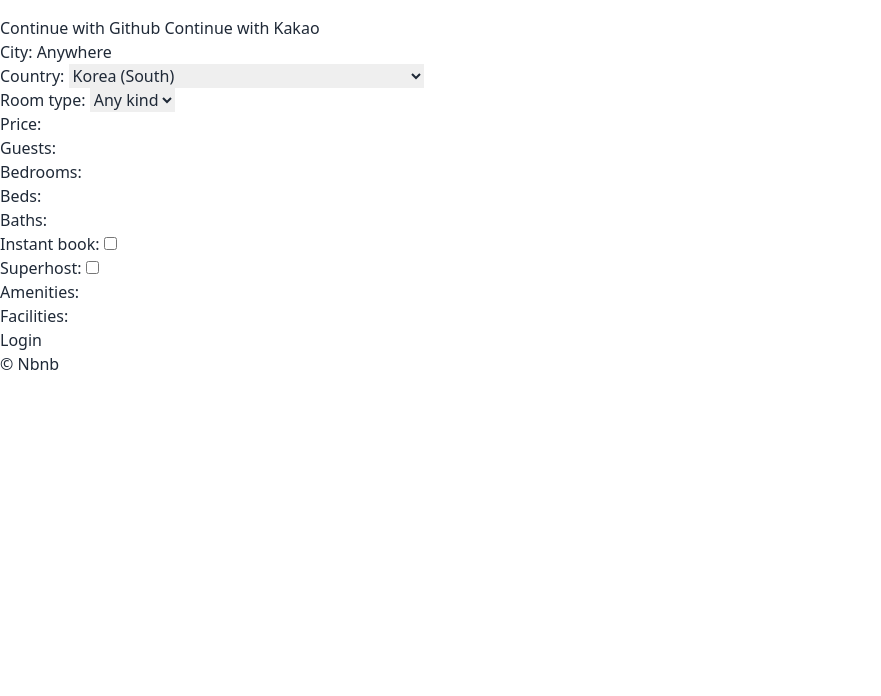
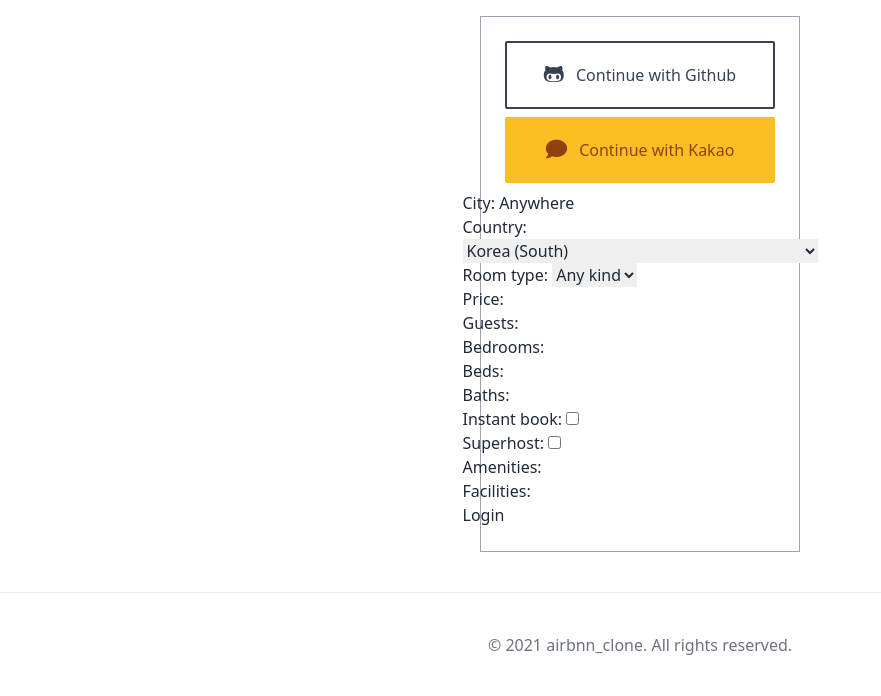
Before and after one commit to dnova13/airbnb-clone, a Django app: template templates/users/login.html in a window 1280 px wide. Shown: the part 80-776 px from the top of the page, without its empty margins (0-881 px from the left). Run offline with Django 3.2, Linux system fonts and the light colour scheme; the template is opened without the code that fills it: values that come from a table or form of the project are taken from there, others are empty; style sheets or scripts are compiled from the project's sources; parts of the project's set-up code (start-up, migrations or seed data) failed here and were passed over; some libraries are stand-ins or nearby versions.

Commit message:
20.8 Footer, Social Login

```diff
--- a/templates/partials/footer.html
+++ b/templates/partials/footer.html
@@ -1,3 +1,6 @@
-<footer>
-    &copy; Nbnb
+<footer class="container mx-auto text-center py-10 border-t font-medium text-gray-500 flex flex-col">
+    <span>
+
+    </span>
+    <span>&copy; 2021 airbnn_clone. All rights reserved.</span>
 </footer>
--- a/templates/partials/room_card.html
+++ b/templates/partials/room_card.html
@@ -1,4 +1,5 @@
 <div class="w-1/4 mb-10 px-2 overflow-hidden">
+    <a href="{% url 'rooms:detail' room.pk %}">
         <div class="w-full h-64 bg-full bg-center rounded-lg mb-2 " style="background-image: url({{room.first_photo}});"></div>
         <div class="flex justify-between mb-2 truncate">
             <div class="w-4/5 overflow-hidden flex">
@@ -12,4 +13,5 @@
             </span>
         </div>
         <span class="text-black w-11/12 block truncate">{{room.name}}</span>
+    </a>
 </div>
--- a/templates/partials/social_login.html
+++ b/templates/partials/social_login.html
@@ -1,8 +1,8 @@
-<div>
-    <a href="{% url 'users:github-login' %}">
-        Continue with Github
+<div class="flex flex-col w-full">
+    <a href="{% url 'users:github-login' %}" class="w-full border-2 font-medium text-gray-700 mb-2 border-gray-700 text-center rounded-sm py-5">
+        <i class="fab fa-github-alt mr-2 fa-lg"></i> Continue with Github
     </a>
-    <a href="{% url 'users:kakao-login' %}">
-        Continue with Kakao
+    <a href="{% url 'users:kakao-login' %}" class="w-full border font-medium text-yellow-800 mb-2 border-yellow-400 text-center rounded-sm py-5 bg-yellow-400 ">
+        <i class="fas fa-comment mr-2 fa-lg"></i> Continue with Kakao
     </a>
 </div>
--- a/templates/users/login.html
+++ b/templates/users/login.html
@@ -9,6 +9,7 @@
 
 {% block content %}
 
+    <div class="container lg:w-5/12 md:w-1/2 xl:w-1/4 mx-auto my-10 flex flex-col items-center border p-6 border-gray-400">
             {% include 'partials/social_login.html' %}
 
             <form method="POST" action="{% url "users:login" %}">
@@ -16,4 +17,5 @@
                 {{form.as_p}}
                 <button>Login</button>
             </form>
+    </div>
 {% endblock content %}
```
Lines whose indentation alone changed are shown as unchanged.
